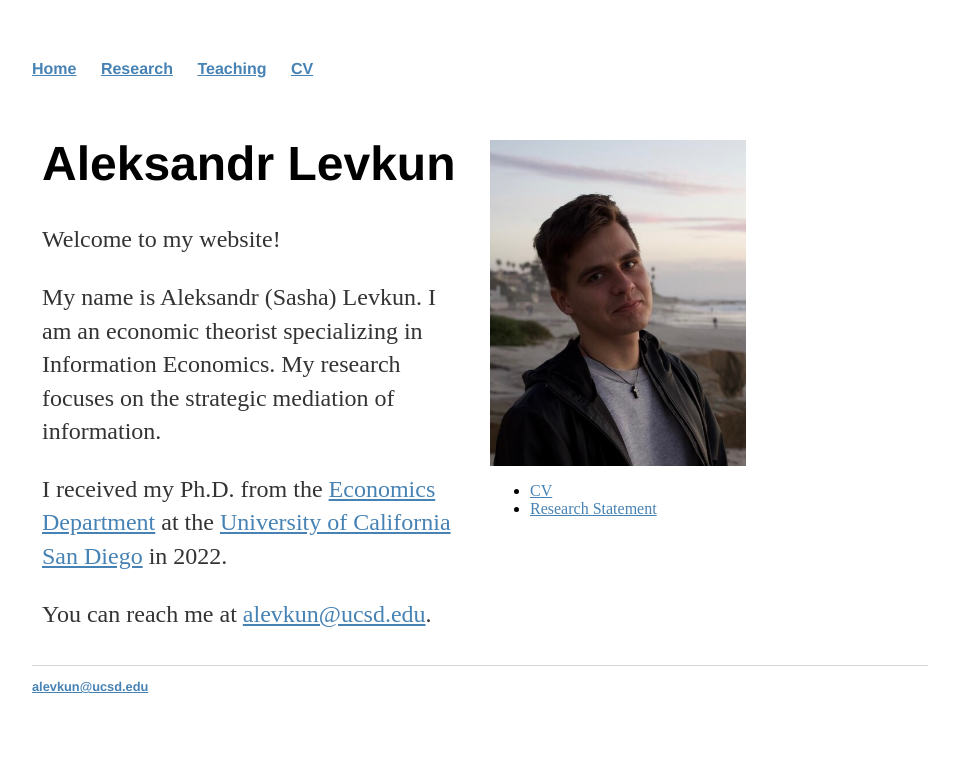
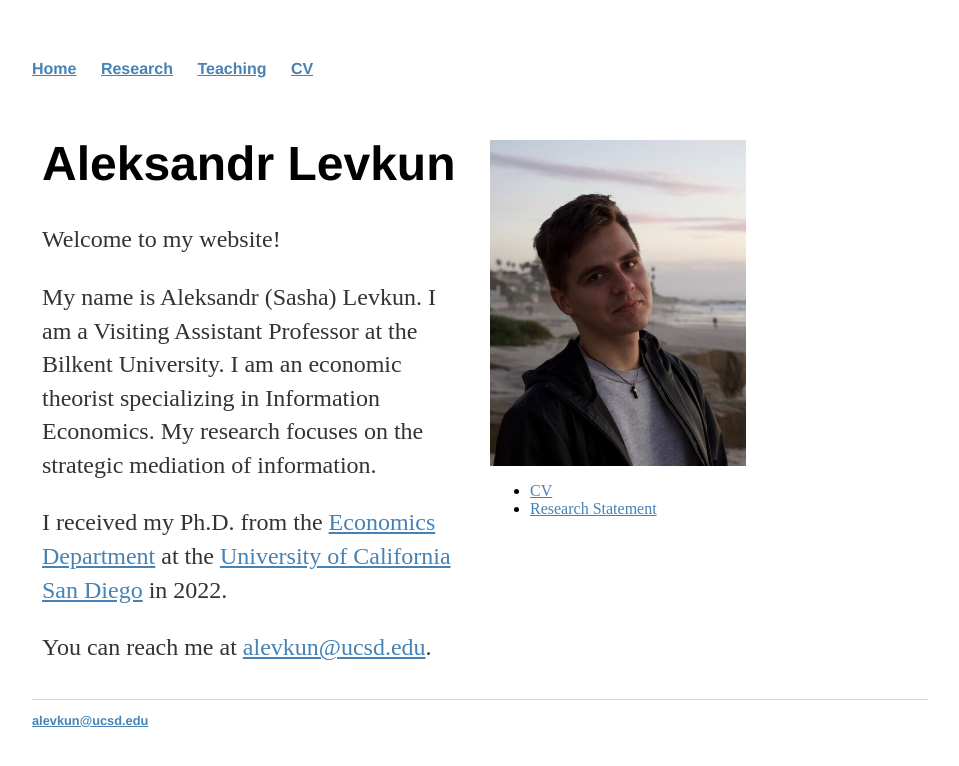
Before and after one commit to alevkun/alevkun.github.io, a Jekyll site: the page built from index.html, in a window 1280 px wide. Shown: the top 766 px of the page, without its empty margins (160-1119 px from the left). Built offline with Jekyll 4.4.1, drawn with Linux system fonts in a browser that asks for light colours.

Commit message:
Update index.html

```diff
--- a/index.html
+++ b/index.html
@@ -6,7 +6,7 @@
   <div class="column left" style="background-color:White;">
     <h1>Aleksandr Levkun</h1>
     <p>Welcome to my website!</p>
-    <p>My name is Aleksandr (Sasha) Levkun. I am an economic theorist specializing in Information Economics. My research focuses on the strategic mediation of information. </p>
+    <p>My name is Aleksandr (Sasha) Levkun. I am a Visiting Assistant Professor at the Bilkent University. I am an economic theorist specializing in Information Economics. My research focuses on the strategic mediation of information. </p>
     <p>I received my Ph.D. from the <a href="https://economics.ucsd.edu/">Economics Department</a> at the <a href="https://www.ucsd.edu/">University of California San Diego</a> in 2022.
     <p>You can reach me at <a href="mailto:alevkun@ucsd.edu">alevkun@ucsd.edu</a>.</p>
   </div>
```
